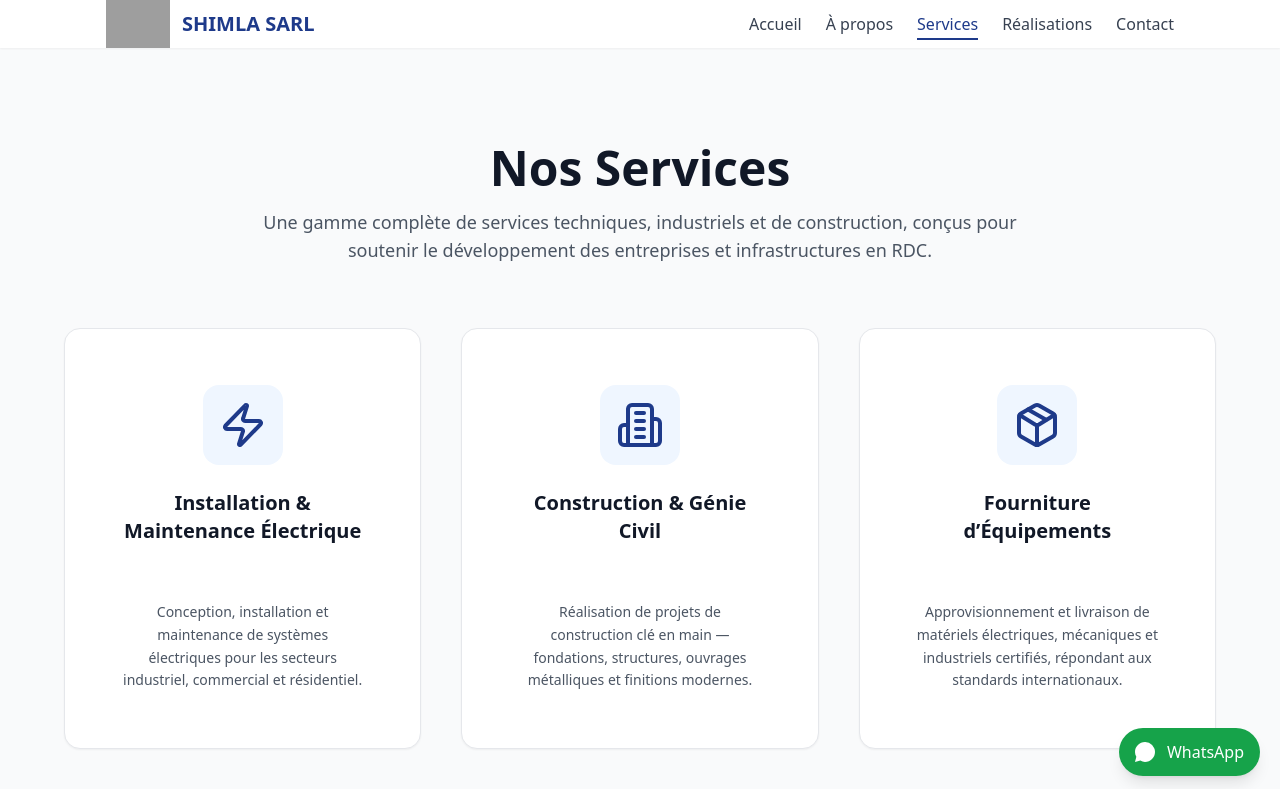
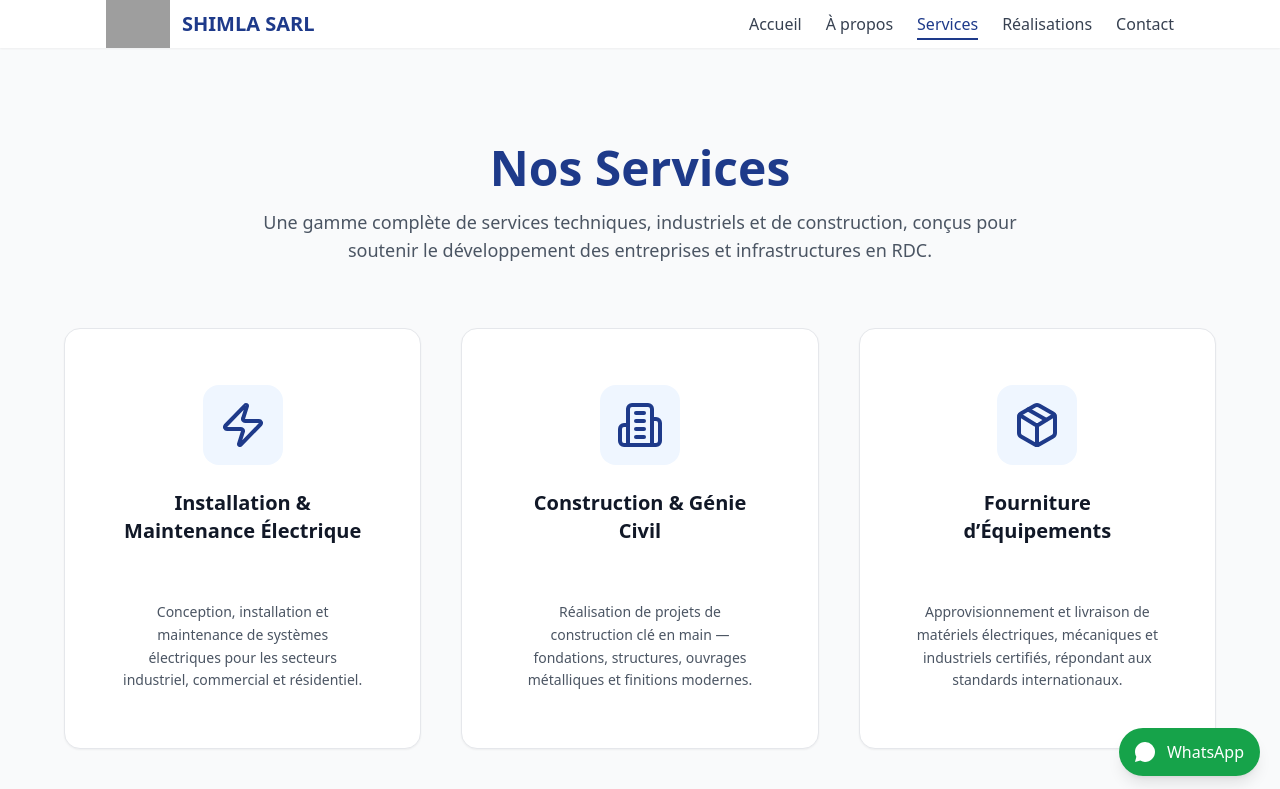
Before and after one commit to Shad707/shimla-nextjs, a Next.js app: page /services in a window 1280 px wide. Shown: the top 789 px of the page. Built offline with nearby package versions, Linux system fonts and the light colour scheme; grey boxes are pictures that could not be loaded.

Commit message:
fixed deploy issues

```diff
--- a/src/pages/services.jsx
+++ b/src/pages/services.jsx
@@ -1,195 +1,11 @@
-// "use client";
-// import { Wrench, Building2, Package } from "lucide-react";
-
-// export default function Services() {
-//   return (
-//     <div className="bg-gray-50">
-//       <div className="container py-20">
-//         {/* Page Heading */}
-//         <div className="text-center max-w-2xl mx-auto">
-//           <h1 className="text-4xl font-bold text-shimlaBlue">Nos services</h1>
-//           <p className="mt-4 text-gray-600">
-//             SHIMLA SARL offre des solutions fiables et adaptées pour vos besoins
-//             en installation électrique, construction et fourniture
-//             d’équipements. Nous accompagnons nos clients de la conception à la
-//             réalisation.
-//           </p>
-//         </div>
-
-//         {/* Services Grid */}
-//         <div className="mt-16 grid gap-12 md:grid-cols-3">
-//           {/* Service 1 */}
-//           <div className="bg-white shadow-md rounded-2xl p-8 hover:shadow-xl transition">
-//             <Wrench className="w-12 h-12 text-shimlaBlue mb-4" />
-//             <h2 className="text-xl font-semibold text-gray-900">
-//               Installation & maintenance électrique
-//             </h2>
-//             <p className="mt-3 text-gray-600">
-//               Études, conception et installation de systèmes électriques pour
-//               bâtiments résidentiels, commerciaux et industriels. Nous assurons
-//               également la maintenance préventive et corrective.
-//             </p>
-//             <ul className="mt-4 list-disc list-inside text-gray-600 text-sm space-y-1">
-//               <li>Câblage et distribution MT/BT</li>
-//               <li>Tableaux de commande & automatisation</li>
-//               <li>Éclairage public & industriel</li>
-//               <li>Maintenance régulière & dépannage</li>
-//             </ul>
-//           </div>
-
-//           {/* Service 2 */}
-//           <div className="bg-white shadow-md rounded-2xl p-8 hover:shadow-xl transition">
-//             <Building2 className="w-12 h-12 text-shimlaBlue mb-4" />
-//             <h2 className="text-xl font-semibold text-gray-900">
-//               Constructions
-//             </h2>
-//             <p className="mt-3 text-gray-600">
-//               Gestion complète de projets de construction, du terrassement aux
-//               finitions, en respectant les normes et les délais convenus.
-//             </p>
-//             <ul className="mt-4 list-disc list-inside text-gray-600 text-sm space-y-1">
-//               <li>Fondations & structures</li>
-//               <li>Murs, toitures & finitions</li>
-//               <li>Infrastructures industrielles</li>
-//               <li>Projets clés en main</li>
-//             </ul>
-//           </div>
-
-//           {/* Service 3 */}
-//           <div className="bg-white shadow-md rounded-2xl p-8 hover:shadow-xl transition">
-//             <Package className="w-12 h-12 text-shimlaBlue mb-4" />
-//             <h2 className="text-xl font-semibold text-gray-900">
-//               Fourniture d’équipements
-//             </h2>
-//             <p className="mt-3 text-gray-600">
-//               Approvisionnement en matériels de qualité pour chantiers et
-//               installations, avec un réseau de fournisseurs fiables.
-//             </p>
-//             <ul className="mt-4 list-disc list-inside text-gray-600 text-sm space-y-1">
-//               <li>Matériels électriques certifiés</li>
-//               <li>Équipements de protection (EPI)</li>
-//               <li>Outils et consommables de chantier</li>
-//               <li>Pièces de rechange & maintenance</li>
-//             </ul>
-//           </div>
-//         </div>
-
-//         {/* CTA Section */}
-//         <div className="mt-20 bg-shimlaBlue text-white rounded-2xl shadow-lg p-10 text-center">
-//           <h2 className="text-2xl font-bold">Besoin de nos services ?</h2>
-//           <p className="mt-2 text-white/80">
-//             Contactez notre équipe dès aujourd’hui et bénéficiez d’un
-//             accompagnement personnalisé pour vos projets.
-//           </p>
-//           <div className="mt-6">
-//             <a
-//               href="/contact"
-//               className="px-6 py-3 bg-white text-shimlaBlue font-semibold rounded-lg shadow hover:bg-gray-100 transition"
-//             >
-//               Nous contacter
-//             </a>
-//           </div>
-//         </div>
-//       </div>
-//     </div>
-//   );
-// }
-
-// import { Card, CardContent, CardHeader, CardTitle } from "@/components/ui/card";
-// import { Code, Smartphone, Globe, Server, Wrench, Shield } from "lucide-react";
-// import { motion } from "framer-motion";
-
-// export default function Services() {
-//   const services = [
-//     {
-//       title: "Développement Web",
-//       description:
-//         "Nous concevons des sites modernes, rapides et adaptés à vos besoins, du simple site vitrine aux plateformes complexes.",
-//       icon: <Globe className="w-10 h-10 text-primary" />,
-//     },
-//     {
-//       title: "Applications Mobiles",
-//       description:
-//         "Des applications performantes et intuitives pour Android et iOS, conçues pour offrir une expérience utilisateur fluide.",
-//       icon: <Smartphone className="w-10 h-10 text-primary" />,
-//     },
-//     {
-//       title: "Développement d’Applications",
-//       description:
-//         "Des solutions logicielles personnalisées qui répondent à vos défis spécifiques, du prototype au produit final.",
-//       icon: <Code className="w-10 h-10 text-primary" />,
-//     },
-//     {
-//       title: "Backend & API",
-//       description:
-//         "Des architectures solides, sécurisées et évolutives pour soutenir vos projets web et mobiles.",
-//       icon: <Server className="w-10 h-10 text-primary" />,
-//     },
-//     {
-//       title: "Maintenance & Support",
-//       description:
-//         "Nous assurons la maintenance, la sécurité et les mises à jour de vos projets pour garantir leur performance continue.",
-//       icon: <Wrench className="w-10 h-10 text-primary" />,
-//     },
-//     {
-//       title: "Cybersécurité",
-//       description:
-//         "Protection de vos systèmes et données contre les menaces numériques, avec des audits et solutions sur mesure.",
-//       icon: <Shield className="w-10 h-10 text-primary" />,
-//     },
-//   ];
-
-//   return (
-//     <section className="min-h-screen bg-background text-foreground py-20 px-6">
-//       <div className="max-w-6xl mx-auto text-center">
-//         <motion.h2
-//           initial={{ opacity: 0, y: -20 }}
-//           animate={{ opacity: 1, y: 0 }}
-//           transition={{ duration: 0.5 }}
-//           className="text-4xl font-bold mb-4"
-//         >
-//           Nos Services
-//         </motion.h2>
-//         <motion.p
-//           initial={{ opacity: 0 }}
-//           animate={{ opacity: 1 }}
-//           transition={{ delay: 0.2, duration: 0.5 }}
-//           className="text-muted-foreground max-w-2xl mx-auto mb-12"
-//         >
-//           Chez SmartProjet, nous combinons créativité, technologie et expertise
-//           pour transformer vos idées en solutions digitales performantes.
-//         </motion.p>
-
-//         <div className="grid grid-cols-1 md:grid-cols-2 lg:grid-cols-3 gap-8">
-//           {services.map((service, index) => (
-//             <motion.div
-//               key={index}
-//               initial={{ opacity: 0, y: 20 }}
-//               animate={{ opacity: 1, y: 0 }}
-//               transition={{ delay: index * 0.1 }}
-//             >
-//               <Card className="p-6 shadow-md hover:shadow-lg transition-shadow rounded-2xl">
-//                 <CardHeader>
-//                   <div className="flex justify-center mb-4">{service.icon}</div>
-//                   <CardTitle className="text-xl font-semibold">
-//                     {service.title}
-//                   </CardTitle>
-//                 </CardHeader>
-//                 <CardContent>
-//                   <p className="text-muted-foreground">{service.description}</p>
-//                 </CardContent>
-//               </Card>
-//             </motion.div>
-//           ))}
-//         </div>
-//       </div>
-//     </section>
-//   );
-// }
-
 "use client";
 import Head from "next/head";
-import { Card, CardContent, CardHeader, CardTitle } from "@/components/ui/card";
+import {
+  Card,
+  CardContent,
+  CardHeader,
+  CardTitle,
+} from "../../components/ui/card.jsx";
 import {
   Wrench,
   Zap,
@@ -260,7 +76,7 @@ export default function Services() {
             transition={{ duration: 0.4 }}
             className="text-center mb-16"
           >
-            <h2 className="text-4xl md:text-5xl font-extrabold text-gray-900 mb-4">
+            <h2 className="text-4xl md:text-5xl font-extrabold text-shimlaBlue mb-4">
               Nos Services
             </h2>
             <p className="text-gray-600 max-w-3xl mx-auto text-lg">
```
Also changed, not shown: src/pages/projects.jsx (+6 -1 lines).
